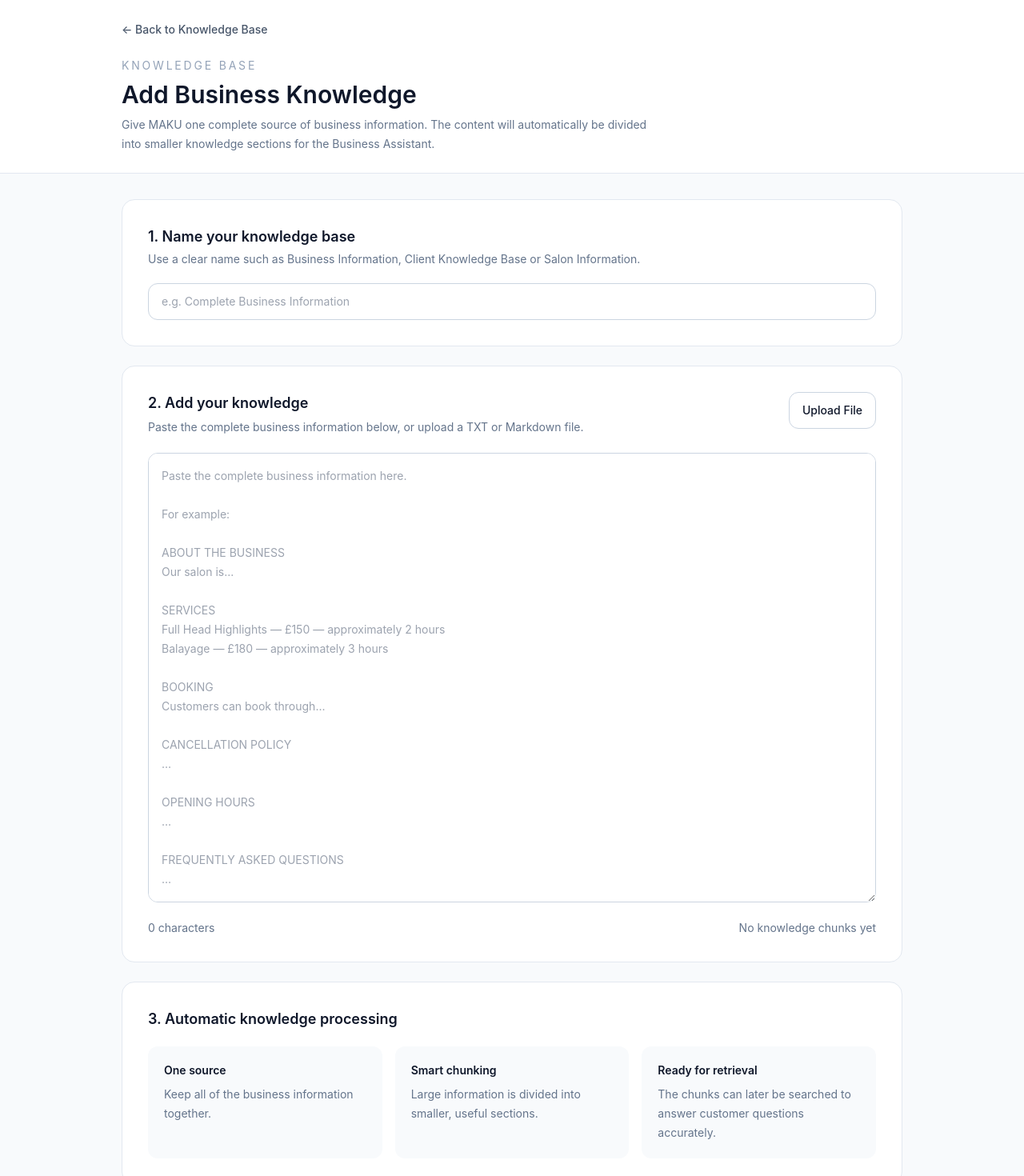
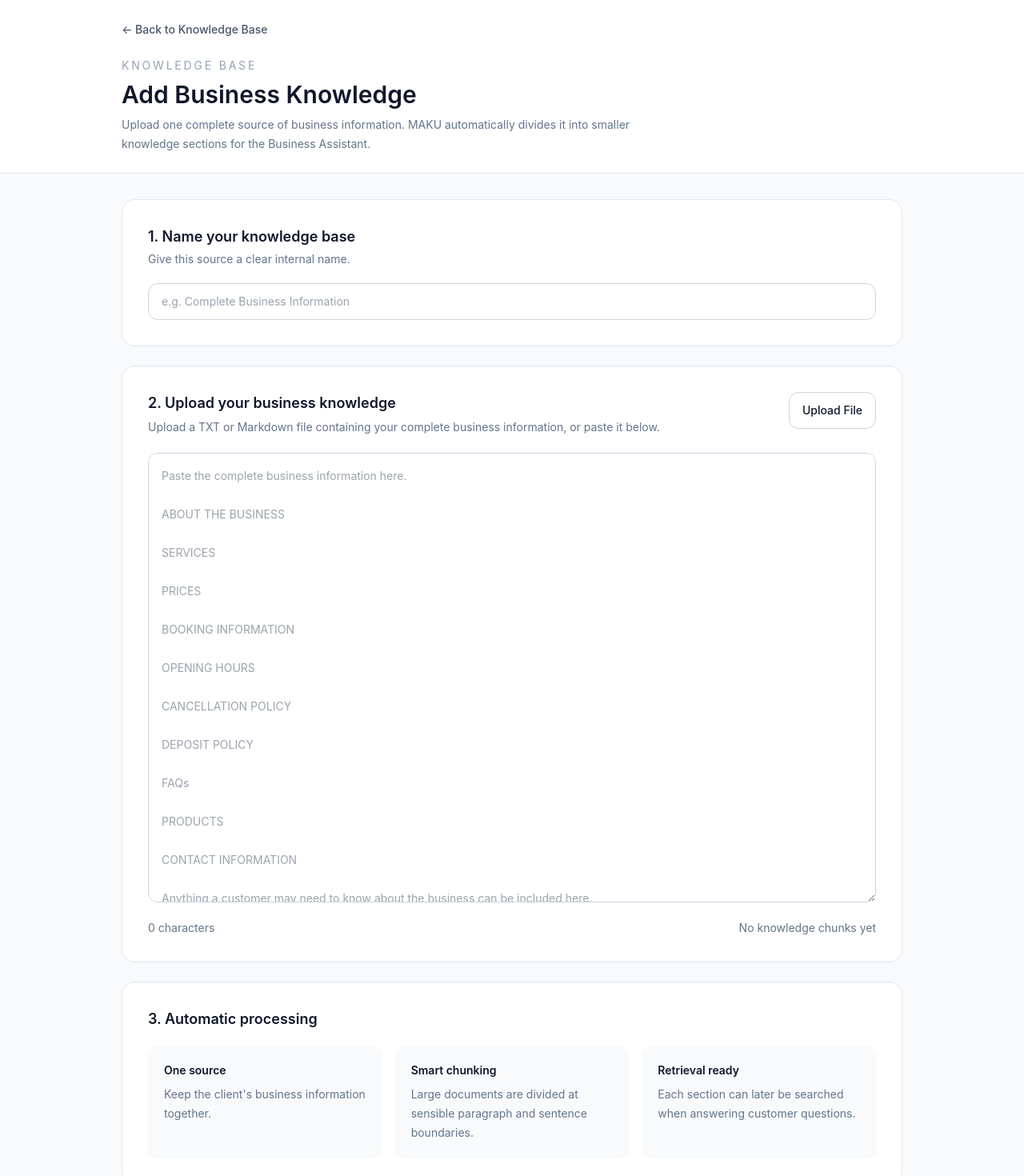
Before and after one commit to NBelleBee/maku-platform, a Next.js app: page /dashboard/businesses/1/knowledge in a window 1280 px wide. Shown: the top 1470 px of the page at 80% size. Built offline with nearby package versions, Linux system fonts and the light colour scheme; no server answers.

Commit message:
Update page.tsx

```diff
--- a/app/dashboard/businesses/[id]/knowledge/page.tsx
+++ b/app/dashboard/businesses/[id]/knowledge/page.tsx
@@ -7,6 +7,12 @@ import { createClient } from '@/lib/supabase-client'
 
 const CHUNK_SIZE = 1200
 const CHUNK_OVERLAP = 200
+
+type Business = {
+  id: string
+  name: string
+  owner_id: string | null
+}
 
 function chunkText(text: string): string[] {
   const cleanedText = text
@@ -28,7 +34,7 @@ function chunkText(text: string): string[] {
   let start = 0
 
   while (start < cleanedText.length) {
-    let end = start + CHUNK_SIZE
+    let end = Math.min(start + CHUNK_SIZE, cleanedText.length)
 
     if (end < cleanedText.length) {
       const paragraphBreak = cleanedText.lastIndexOf('\n\n', end)
@@ -44,8 +50,6 @@ function chunkText(text: string): string[] {
       } else if (sentenceBreak > start + 600) {
         end = sentenceBreak + 1
       }
-    } else {
-      end = cleanedText.length
     }
 
     const chunk = cleanedText.slice(start, end).trim()
@@ -99,8 +103,8 @@ export default function NewKnowledgePage() {
 
     const isAllowed =
       allowedTypes.includes(file.type) ||
-      file.name.endsWith('.txt') ||
-      file.name.endsWith('.md')
+      file.name.toLowerCase().endsWith('.txt') ||
+      file.name.toLowerCase().endsWith('.md')
 
     if (!isAllowed) {
       setError(
@@ -115,7 +119,7 @@ export default function NewKnowledgePage() {
 
       setContent(text)
 
-      if (!title) {
+      if (!title.trim()) {
         setTitle(
           file.name
             .replace(/\.(txt|md)$/i, '')
@@ -136,12 +140,96 @@ export default function NewKnowledgePage() {
 
     setError('')
     setSuccess('')
+    setSaving(true)
 
+    const supabase = createClient()
+
+    try {
+      /*
+       * STEP 1
+       * Get the authenticated user from the actual browser session.
+       */
+      const {
+        data: { user },
+        error: userError,
+      } = await supabase.auth.getUser()
+
+      if (userError) {
+        setError(
+          `Authentication check failed: ${userError.message}`
+        )
+        setSaving(false)
+        return
+      }
+
+      if (!user) {
+        setError(
+          'You are not currently signed in to MAKU. Please sign out, sign back in, and try again.'
+        )
+        setSaving(false)
+        return
+      }
+
+      /*
+       * STEP 2
+       * Get the business and its owner.
+       */
+      const {
+        data: business,
+        error: businessError,
+      } = await supabase
+        .from('businesses')
+        .select('id, name, owner_id')
+        .eq('id', businessId)
+        .single()
+
+      if (businessError) {
+        setError(
+          `Could not load this business: ${businessError.message}`
+        )
+        setSaving(false)
+        return
+      }
+
+      if (!business) {
+        setError('Business not found.')
+        setSaving(false)
+        return
+      }
+
+      const businessRecord = business as Business
+
+      /*
+       * STEP 3
+       * Explicitly verify that the logged-in MAKU user owns
+       * this business BEFORE attempting the insert.
+       */
+      if (!businessRecord.owner_id) {
+        setError(
+          'This business does not have an owner assigned yet.'
+        )
+        setSaving(false)
+        return
+      }
+
+      if (businessRecord.owner_id !== user.id) {
+        setError(
+          `You are signed in as ${user.email ?? 'another account'}, but this business belongs to a different MAKU account. The upload has been stopped for security.`
+        )
+        setSaving(false)
+        return
+      }
+
+      /*
+       * STEP 4
+       * Validate the knowledge source.
+       */
       const trimmedTitle = title.trim()
       const trimmedContent = content.trim()
 
       if (!trimmedTitle) {
         setError('Please enter a name for this knowledge base.')
+        setSaving(false)
         return
       }
 
@@ -149,36 +237,50 @@ export default function NewKnowledgePage() {
         setError(
           'Please paste your business information or upload a knowledge file.'
         )
+        setSaving(false)
         return
       }
 
       if (chunks.length === 0) {
         setError('There is no usable knowledge to save.')
+        setSaving(false)
         return
       }
 
-    setSaving(true)
-
-    const supabase = createClient()
-
+      /*
+       * STEP 5
+       * Create the knowledge chunks.
+       */
       const rows = chunks.map((chunk, index) => ({
         business_id: businessId,
         title: `${trimmedTitle} — Part ${index + 1}`,
         content: chunk,
       }))
 
+      /*
+       * STEP 6
+       * Insert all chunks.
+       *
+       * RLS remains enabled.
+       * Because we verified user.id === business.owner_id,
+       * the existing RLS policy should allow this insert.
+       */
       const { error: insertError } = await supabase
         .from('knowledge')
         .insert(rows)
 
       if (insertError) {
-      setError(insertError.message)
+        setError(
+          `Knowledge could not be saved: ${insertError.message}`
+        )
         setSaving(false)
         return
       }
 
       setSuccess(
-      `${chunks.length} knowledge chunks were created successfully.`
+        `${chunks.length} knowledge ${
+          chunks.length === 1 ? 'chunk' : 'chunks'
+        } created successfully for ${businessRecord.name}.`
       )
 
       setSaving(false)
@@ -188,7 +290,16 @@ export default function NewKnowledgePage() {
           `/dashboard/businesses/${businessId}/knowledge`
         )
         router.refresh()
-    }, 800)
+      }, 1000)
+    } catch (caughtError) {
+      const message =
+        caughtError instanceof Error
+          ? caughtError.message
+          : 'An unexpected error occurred.'
+
+      setError(message)
+      setSaving(false)
+    }
   }
 
   return (
@@ -212,9 +323,9 @@ export default function NewKnowledgePage() {
             </h1>
 
             <p className="mt-2 max-w-2xl text-sm leading-6 text-slate-500">
-              Give MAKU one complete source of business information.
-              The content will automatically be divided into smaller
-              knowledge sections for the Business Assistant.
+              Upload one complete source of business information.
+              MAKU automatically divides it into smaller knowledge
+              sections for the Business Assistant.
             </p>
           </div>
         </div>
@@ -226,13 +337,13 @@ export default function NewKnowledgePage() {
           className="space-y-6"
         >
           {error && (
-            <div className="rounded-xl border border-red-200 bg-red-50 p-4 text-sm text-red-700">
+            <div className="rounded-xl border border-red-200 bg-red-50 p-4 text-sm leading-6 text-red-700">
               {error}
             </div>
           )}
 
           {success && (
-            <div className="rounded-xl border border-green-200 bg-green-50 p-4 text-sm text-green-700">
+            <div className="rounded-xl border border-green-200 bg-green-50 p-4 text-sm leading-6 text-green-700">
               {success}
             </div>
           )}
@@ -243,13 +354,16 @@ export default function NewKnowledgePage() {
             </h2>
 
             <p className="mt-1 text-sm text-slate-500">
-              Use a clear name such as Business Information,
-              Client Knowledge Base or Salon Information.
+              Give this source a clear internal name.
             </p>
 
             <input
               value={title}
-              onChange={(event) => setTitle(event.target.value)}
+              onChange={(event) => {
+                setTitle(event.target.value)
+                setError('')
+                setSuccess('')
+              }}
               placeholder="e.g. Complete Business Information"
               className="mt-5 w-full rounded-xl border border-slate-300 px-4 py-3 text-sm outline-none transition focus:border-slate-900"
             />
@@ -259,12 +373,12 @@ export default function NewKnowledgePage() {
             <div className="flex items-start justify-between gap-6">
               <div>
                 <h2 className="text-lg font-semibold">
-                  2. Add your knowledge
+                  2. Upload your business knowledge
                 </h2>
 
                 <p className="mt-1 max-w-2xl text-sm leading-6 text-slate-500">
-                  Paste the complete business information below, or
-                  upload a TXT or Markdown file.
+                  Upload a TXT or Markdown file containing your
+                  complete business information, or paste it below.
                 </p>
               </div>
 
@@ -282,7 +396,10 @@ export default function NewKnowledgePage() {
 
             {fileName && (
               <div className="mt-4 rounded-xl bg-slate-50 px-4 py-3 text-sm text-slate-600">
-                Uploaded: <span className="font-medium">{fileName}</span>
+                Uploaded:{' '}
+                <span className="font-medium">
+                  {fileName}
+                </span>
               </div>
             )}
 
@@ -295,28 +412,27 @@ export default function NewKnowledgePage() {
               }}
               placeholder={`Paste the complete business information here.
 
-For example:
-
 ABOUT THE BUSINESS
-Our salon is...
 
 SERVICES
-Full Head Highlights — £150 — approximately 2 hours
-Balayage — £180 — approximately 3 hours
 
-BOOKING
-Customers can book through...
+PRICES
+
+BOOKING INFORMATION
+
+OPENING HOURS
 
 CANCELLATION POLICY
-...
 
-OPENING HOURS
-...
+DEPOSIT POLICY
 
-FREQUENTLY ASKED QUESTIONS
-...
+FAQs
 
-The more complete the information, the better the Business Assistant can answer customer questions.`}
+PRODUCTS
+
+CONTACT INFORMATION
+
+Anything a customer may need to know about the business can be included here.`}
               rows={22}
               className="mt-5 w-full resize-y rounded-xl border border-slate-300 px-4 py-4 text-sm leading-6 outline-none transition focus:border-slate-900"
             />
@@ -328,8 +444,10 @@ The more complete the information, the better the Business Assistant can answer
 
               <span>
                 {chunks.length > 0
-                  ? `${chunks.length} knowledge ${
-                      chunks.length === 1 ? 'chunk' : 'chunks'
+                  ? `${chunks.length} ${
+                      chunks.length === 1
+                        ? 'knowledge chunk'
+                        : 'knowledge chunks'
                     } will be created`
                   : 'No knowledge chunks yet'}
               </span>
@@ -338,7 +456,7 @@ The more complete the information, the better the Business Assistant can answer
 
           <div className="rounded-2xl border border-slate-200 bg-white p-8">
             <h2 className="text-lg font-semibold">
-              3. Automatic knowledge processing
+              3. Automatic processing
             </h2>
 
             <div className="mt-5 grid gap-4 md:grid-cols-3">
@@ -348,7 +466,7 @@ The more complete the information, the better the Business Assistant can answer
                 </p>
 
                 <p className="mt-2 text-sm leading-6 text-slate-500">
-                  Keep all of the business information together.
+                  Keep the client's business information together.
                 </p>
               </div>
 
@@ -358,19 +476,19 @@ The more complete the information, the better the Business Assistant can answer
                 </p>
 
                 <p className="mt-2 text-sm leading-6 text-slate-500">
-                  Large information is divided into smaller,
-                  useful sections.
+                  Large documents are divided at sensible
+                  paragraph and sentence boundaries.
                 </p>
               </div>
 
               <div className="rounded-xl bg-slate-50 p-5">
                 <p className="text-sm font-semibold">
-                  Ready for retrieval
+                  Retrieval ready
                 </p>
 
                 <p className="mt-2 text-sm leading-6 text-slate-500">
-                  The chunks can later be searched to answer
-                  customer questions accurately.
+                  Each section can later be searched when answering
+                  customer questions.
                 </p>
               </div>
             </div>
```
Lines whose indentation alone changed are shown as unchanged.
